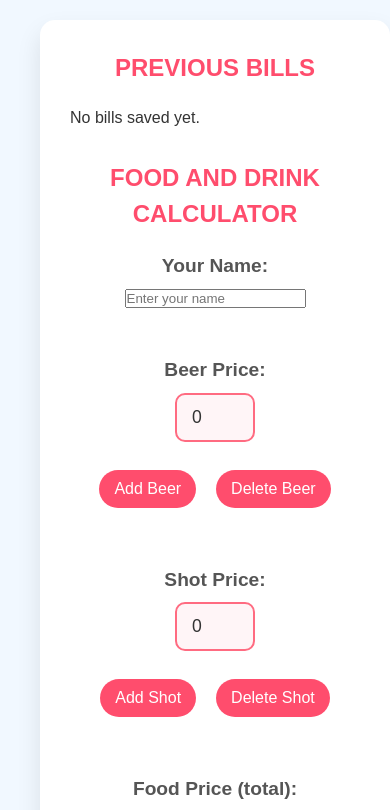
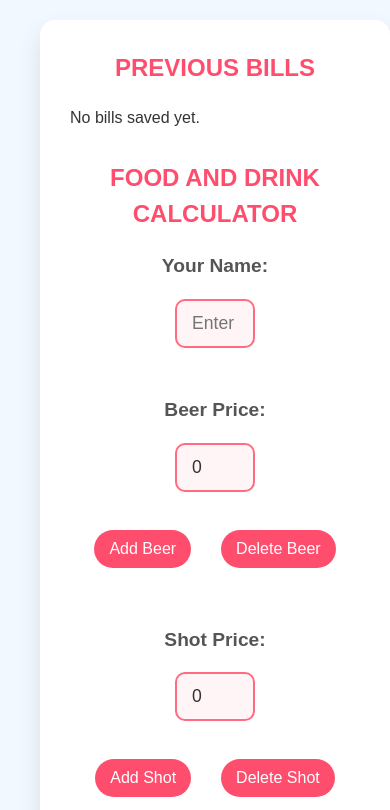
Before and after one commit to Galomer310/Night_Out2, a React (Vite) app: page / in a window 390 px wide. Shown: the top 810 px of the page. Built offline with nearby package versions, Linux system fonts and the light colour scheme.

Commit message:
adjusting style and adding comments

```diff
--- a/src/css/style.css
+++ b/src/css/style.css
@@ -1,4 +1,6 @@
-/* Global Reset: Remove default margin and padding; set border sizing and font */
+/* -------------------------------------------------- */
+/* Global Reset & Typography */
+/* -------------------------------------------------- */
 * {
   margin: 0;
   padding: 0;
@@ -6,11 +8,13 @@
   font-family: 'Poppins', sans-serif;
 }
 
-/* Body Styling: Set background color, text color, font size, line height and layout */
+/* -------------------------------------------------- */
+/* Body Styling */
+/* -------------------------------------------------- */
 body {
   display: flex;
-  justify-content: start;       /* Align items to start horizontally */
-  min-height: 100vh;            /* Minimum height equals viewport height */
+  justify-content: center;       /* Align items to the center horizontally */
+  min-height: 100vh;            /* Ensure full viewport height */
   padding-left: 10px;           /* Padding from the left edge */
   background-color: #f1f8ff;    /* Light background color */
   color: #333;                /* Dark text color */
@@ -18,7 +22,9 @@ body {
   line-height: 1.5;           /* Readable line height */
 }
 
-/* Heading Styling for h2 elements */
+/* -------------------------------------------------- */
+/* Headings */
+/* -------------------------------------------------- */
 h2 {
   font-size: 2.5rem;
   margin-bottom: 20px;
@@ -28,22 +34,25 @@ h2 {
   text-transform: uppercase;
 }
 
-/* Container: Centered card with a maximum width and padding */
+/* -------------------------------------------------- */
+/* Container (Main Card) */
+/* -------------------------------------------------- */
 .container {
-  max-width: 850px;             /* Maximum width for larger screens */
-  width: 100%;                  /* Full width by default */
-  padding: 40px;                /* Internal spacing */
-  background-color: #fff;       /* White background for the card */
-  border-radius: 15px;          /* Rounded corners */
+  max-width: 850px;           /* Maximum width for larger screens */
+  width: 100%;                /* Full width by default */
+  padding: 40px;              /* Internal spacing */
+  background-color: #fff;     /* White background */
+  border-radius: 15px;        /* Rounded corners */
   box-shadow: 0 12px 24px rgba(0, 0, 0, 0.1); /* Subtle shadow */
   display: flex;
-  flex-direction: column;       /* Stack children vertically */
-  align-items: center;          /* Center children horizontally */
-  box-sizing: border-box;
-  margin: 0 auto;               /* Center the container in the page */
+  flex-direction: column;
+  align-items: center;
+  margin: 0 auto;             /* Center the container horizontally */
 }
 
+/* -------------------------------------------------- */
 /* Input Field Labels */
+/* -------------------------------------------------- */
 label {
   font-size: 1.2rem;
   color: #555;
@@ -52,10 +61,13 @@ label {
   font-weight: 600;
 }
 
-/* Styling for number input fields */
-input[type="number"] {
-  width: 100%;                  /* Take full width of the container */
-  max-width: 80px;              /* Do not exceed 80px width */
+/* -------------------------------------------------- */
+/* Input Fields (Number Inputs) */
+/* -------------------------------------------------- */
+input[type="number"],
+input[type="text"] {
+  width: 100%;
+  max-width: 80px;            /* Limit width for number inputs */
   padding: 12px 15px;
   font-size: 1.1rem;
   border: 2px solid #ff6b81;
@@ -63,17 +75,19 @@ input[type="number"] {
   margin-bottom: 20px;
   background-color: #fff5f7;
   color: #333;
-  transition: 0.3s ease;        /* Smooth transition for focus state */
+  transition: 0.3s ease;      /* Smooth transition for focus state */
 }
 
-/* Focus state for number input fields */
-input[type="number"]:focus {
+input[type="number"]:focus,
+input[type="text"]:focus {
   border-color: #ff4d6d;
   background-color: #fff;
-  outline: none;                /* Remove default outline */
+  outline: none;              /* Remove default outline */
 }
 
-/* Button Styles: Appearance and interactive transitions */
+/* -------------------------------------------------- */
+/* Button Styles */
+/* -------------------------------------------------- */
 button {
   padding: 12px 25px;
   font-size: 1.2rem;
@@ -82,23 +96,33 @@ button {
   background-color: #ff4d6d;
   color: #fff;
   cursor: pointer;
-  transition: all 0.3s ease;    /* Smooth transition for hover and active states */
+  transition: all 0.3s ease;
   margin: 10px;
 }
 
-/* Button hover state: Change background and add a slight upward movement */
 button:hover {
   background-color: #ff3366;
   transform: translateY(-2px);
+  animation: bounce 0.4s ease-in-out;
 }
 
-/* Button active state: Slight downward movement */
 button:active {
   background-color: #ff1f4d;
   transform: translateY(2px);
 }
 
-/* Item Cards: Styling for each item block */
+/* -------------------------------------------------- */
+/* Button Group for Inputs (Group buttons together) */
+/* -------------------------------------------------- */
+.button-group {
+  display: flex;
+  gap: 10px;
+  margin-top: 10px;
+}
+
+/* -------------------------------------------------- */
+/* Item Cards */
+/* -------------------------------------------------- */
 div.item {
   margin: 15px 0;
   padding: 18px;
@@ -113,26 +137,22 @@ div.item {
   transition: 0.3s ease;
 }
 
-/* Hover state for item cards */
 div.item:hover {
   background-color: #ffe0e6;
   transform: scale(1.02);
 }
 
-/* Heading styling inside item cards */
 div.item h3 {
   font-size: 1.3rem;
   color: #ff4d6d;
   font-weight: 600;
 }
 
-/* Paragraph styling inside item cards */
 div.item p {
   font-size: 1rem;
   color: #555;
 }
 
-/* Button styling inside item cards */
 div.item button {
   background-color: #ff1f4d;
   font-size: 1rem;
@@ -140,24 +160,27 @@ div.item button {
   border-radius: 10px;
 }
 
-/* Hover state for buttons inside item cards */
 div.item button:hover {
   background-color: #ff3366;
 }
 
-/* Total Section: Shows the calculated total */
+/* -------------------------------------------------- */
+/* Total Section */
+/* -------------------------------------------------- */
 div.total {
   font-size: 1.6rem;
   font-weight: 700;
   background-color: #ff6b81;
   padding: 15px;
   border-radius: 12px;
-  color: white;
+  color: #fff;
   margin-top: 30px;
   text-align: center;
 }
 
-/* Input and Button Group Layout: Vertical stack for related controls */
+/* -------------------------------------------------- */
+/* Input Group (Vertical Layout for Related Controls) */
+/* -------------------------------------------------- */
 div.input-group {
   display: flex;
   flex-direction: column;
@@ -167,24 +190,22 @@ div.input-group {
   margin-bottom: 30px;
 }
 
-/* Spacing between each element inside the input group */
 div.input-group > * {
   margin-bottom: 18px;
 }
 
-/* Additional spacing for labels inside input groups */
-div.input-group label {
-  margin-bottom: 8px;
-}
-
-/* Buttons Container: Horizontally align buttons with gaps */
+/* -------------------------------------------------- */
+/* Button Container (Row Layout for Main Buttons) */
+/* -------------------------------------------------- */
 div.button-container {
   display: flex;
   justify-content: center;
   gap: 20px;
 }
 
-/* Fun Animation for buttons on hover */
+/* -------------------------------------------------- */
+/* Keyframes Animation: Bounce on Hover */
+/* -------------------------------------------------- */
 @keyframes bounce {
   0%, 100% {
     transform: translateY(0);
@@ -194,48 +215,72 @@ div.button-container {
   }
 }
 
-/* Apply bounce animation on button hover */
-button:hover {
-  animation: bounce 0.4s ease-in-out;
+/* -------------------------------------------------- */
+/* New Classes for Hero/Summary Section */
+/* -------------------------------------------------- */
+/* .hero-summary: Container for the "Previous Bills" section */
+.hero-summary {
+  width: 100%;
+  margin-bottom: 30px;
 }
 
-/* Media Query: For screens up to 1024px (tablets and small desktops) */
+/* .bills-container: Wrapper for the bills list; light background and padding */
+.bills-container {
+  background-color: #fafafa;
+  padding: 15px;
+}
+
+/* .bill-block: Individual bill block styling */
+.bill-block {
+  border: 1px solid #ccc;
+  margin-bottom: 10px;
+  padding: 10px;
+  border-radius: 5px;
+}
+
+/* .bill-heading: Styling for the bill header (user name and total) */
+.bill-heading {
+  color: #ff4d6d;
+}
+
+/* -------------------------------------------------- */
+/* Responsive Media Queries */
+/* -------------------------------------------------- */
 @media (max-width: 1024px) {
   body {
-    padding: 20px;  /* Add padding around body */
+    padding: 20px;
   }
   .container {
-    padding: 30px;  /* Reduce container padding */
-    margin: 0 20px; /* Side margin for better spacing */
+    padding: 30px;
+    margin: 0 20px;
   }
   h2 {
-    font-size: 2rem;  /* Slightly smaller headings */
+    font-size: 2rem;
   }
   button {
-    font-size: 1.1rem;       /* Slightly smaller button font */
-    padding: 12px 20px;      /* Adjust button padding */
+    font-size: 1.1rem;
+    padding: 12px 20px;
   }
   div.item {
-    max-width: 100%;         /* Allow item cards to use full width */
+    max-width: 100%;
   }
   div.total {
-    font-size: 1.4rem;       /* Adjust total section font size */
+    font-size: 1.4rem;
   }
 }
 
-/* Media Query: For very small screens up to 480px */
 @media (max-width: 480px) {
   h2 {
-    font-size: 1.5rem;       /* Further reduce heading size */
+    font-size: 1.5rem;
   }
   button {
-    font-size: 1rem;         /* Smaller button text */
-    padding: 10px 15px;      /* Adjust button padding */
+    font-size: 1rem;
+    padding: 10px 15px;
   }
   div.item h3 {
-    font-size: 1rem;         /* Adjust item card heading size */
+    font-size: 1rem;
   }
   div.total {
-    font-size: 1rem;         /* Adjust total section font size */
+    font-size: 1rem;
   }
 }
--- a/src/features/FoodDrinkCalc.jsx
+++ b/src/features/FoodDrinkCalc.jsx
@@ -115,7 +115,7 @@ function FoodDrinkCalc() {
     handleReset();
   };
 
-  // NEW: Delete all bills from sessionStorage & state
+  // Delete all bills from sessionStorage & state
   const handleDeleteAllBills = () => {
     sessionStorage.removeItem(BILLS_STORAGE_KEY);
     setBills([]);
@@ -128,23 +128,15 @@ function FoodDrinkCalc() {
   return (
     <div className="container">
       {/* HERO / SUMMARY SECTION */}
-      <div style={{ width: "100%", marginBottom: "30px" }}>
+      <div className="hero-summary">
         <h2>Previous Bills</h2>
         {bills.length === 0 ? (
           <p>No bills saved yet.</p>
         ) : (
-          <div style={{ backgroundColor: "#fafafa", padding: "15px" }}>
+          <div className="bills-container">
             {bills.map((bill, index) => (
-              <div
-                key={index}
-                style={{
-                  border: "1px solid #ccc",
-                  marginBottom: "10px",
-                  padding: "10px",
-                  borderRadius: "5px",
-                }}
-              >
-                <h4 style={{ color: "#ff4d6d" }}>
+              <div key={index} className="bill-block">
+                <h4 className="bill-heading">
                   {bill.userName} &nbsp; (Total: ${bill.total})
                 </h4>
                 <small>{bill.date}</small>
@@ -157,7 +149,6 @@ function FoodDrinkCalc() {
                 </ul>
               </div>
             ))}
-            {/* NEW: Button to delete all bills */}
             <button onClick={handleDeleteAllBills}>Delete All Data</button>
           </div>
         )}
@@ -189,7 +180,7 @@ function FoodDrinkCalc() {
           step="0.01"
           placeholder="Price for one beer"
         />
-        <div>
+        <div className="button-group">
           <button onClick={() => handleAddItem("beer", "beer")}>
             Add Beer {beerItem ? `(${beerItem.quantity})` : ""}
           </button>
@@ -213,7 +204,7 @@ function FoodDrinkCalc() {
           step="0.01"
           placeholder="Price for one shot"
         />
-        <div>
+        <div className="button-group">
           <button onClick={() => handleAddItem("shot", "shot")}>
             Add Shot {shotItem ? `(${shotItem.quantity})` : ""}
           </button>
@@ -237,8 +228,12 @@ function FoodDrinkCalc() {
           step="0.01"
           placeholder="Enter total food price"
         />
-        <button onClick={() => handleAddItem("food", "food")}>Add Food</button>
-        <button onClick={() => handleDeleteItem("food")}>Delete Food</button>
+        <div className="button-group">
+          <button onClick={() => handleAddItem("food", "food")}>
+            Add Food
+          </button>
+          <button onClick={() => handleDeleteItem("food")}>Delete Food</button>
+        </div>
       </div>
 
       {/* Participants */}
```
